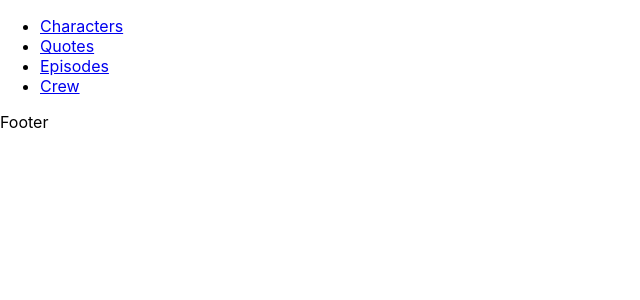
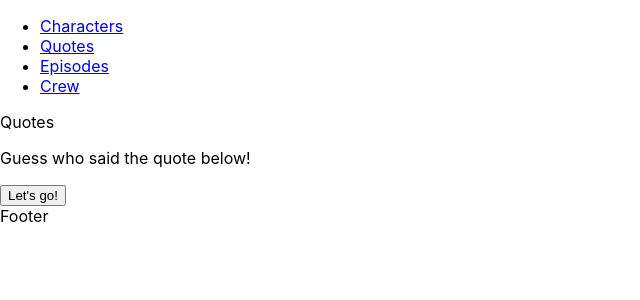
Before and after one commit to rneimeyer/the-office, a React (Create React App) app: page /#/quotes in a window 1280 px wide. Shown: the top 300 px of the page, without its empty margins (0-640 px from the left). Built offline with nearby package versions, Linux system fonts and the light colour scheme; no server answers.

Commit message:
rendered random quote and two character options

```diff
--- a/src/components/Quotes.js
+++ b/src/components/Quotes.js
@@ -1,5 +1,51 @@
-function Quotes() {
+import { useEffect, useState } from "react";
 
+function Quotes({ quotes, characters }) {
+  const [show, setShow] = useState(false);
+  const [randomQuote, setRandomQuote] = useState({});
+
+  let firstOption = randomQuote.character;
+
+  console.log(firstOption);
+
+  const [secondOption, setSecondOption] = useState({});
+
+  const getRandomQuote = () => {
+    setRandomQuote(quotes[Math.floor(Math.random() * quotes.length)]);
+  };
+
+  const showQuote = () => {
+    getRandomQuote();
+    let choice = characters[Math.floor(Math.random() * characters.length)];
+    if (choice.firstname === firstOption.firstname) {
+      setSecondOption({ firstname: "this is a freebie!", lastname: "" });
+    } else {
+      setSecondOption(choice);
+    }
+    setShow(true);
+  };
+
+  return (
+    <div>
+      <p>Quotes</p>
+      <p>Guess who said the quote below!</p>
+      <button onClick={showQuote}>Let's go!</button>
+      {show ? (
+        <div>
+          <p>"{randomQuote.content}"</p>
+          <p>
+            {firstOption.firstname} {firstOption.lastname}
+          </p>
+          <p>OR</p>
+          <p>
+            {secondOption.firstname} {secondOption.lastname}
+          </p>
+        </div>
+      ) : (
+        <div></div>
+      )}
+    </div>
+  );
 }
 
 export default Quotes;
```
